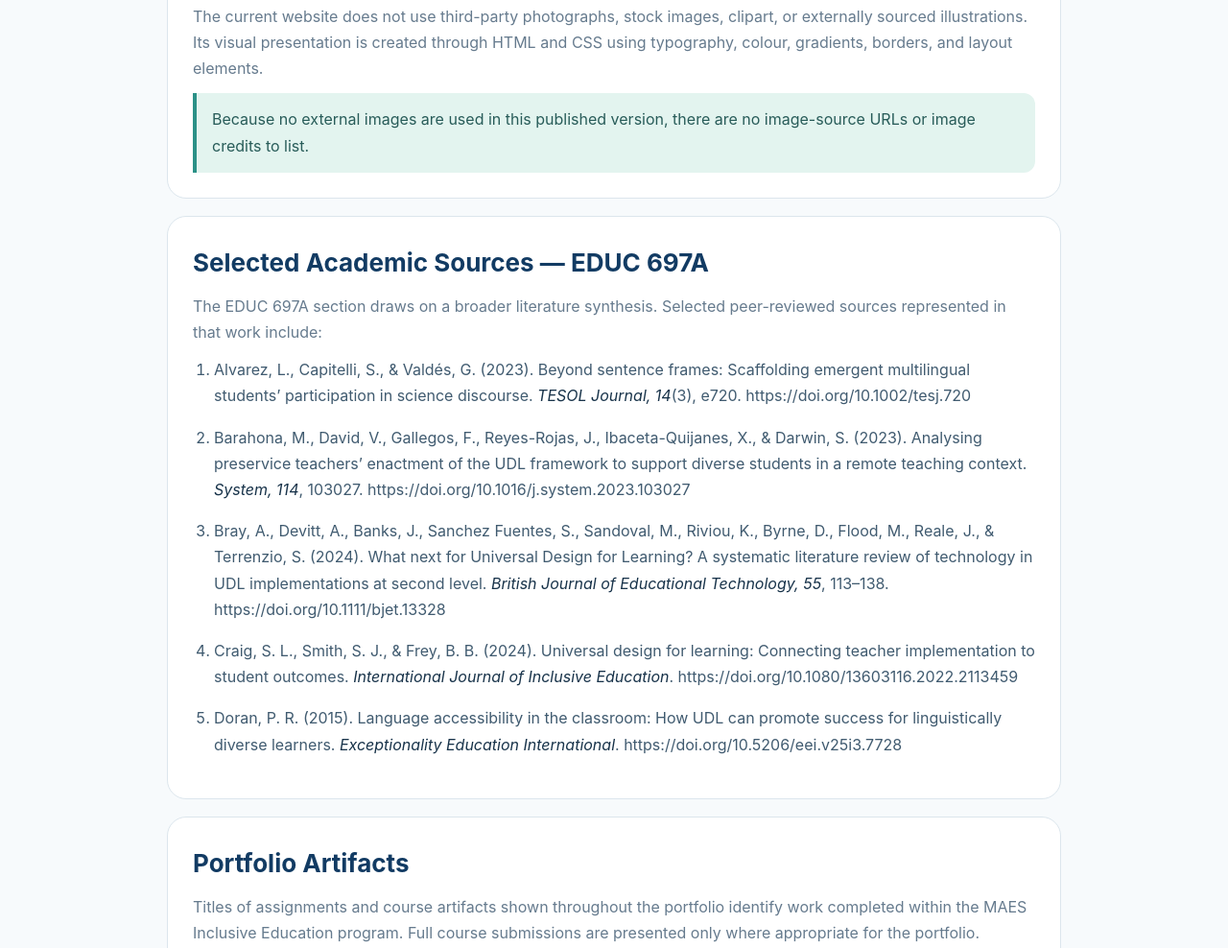
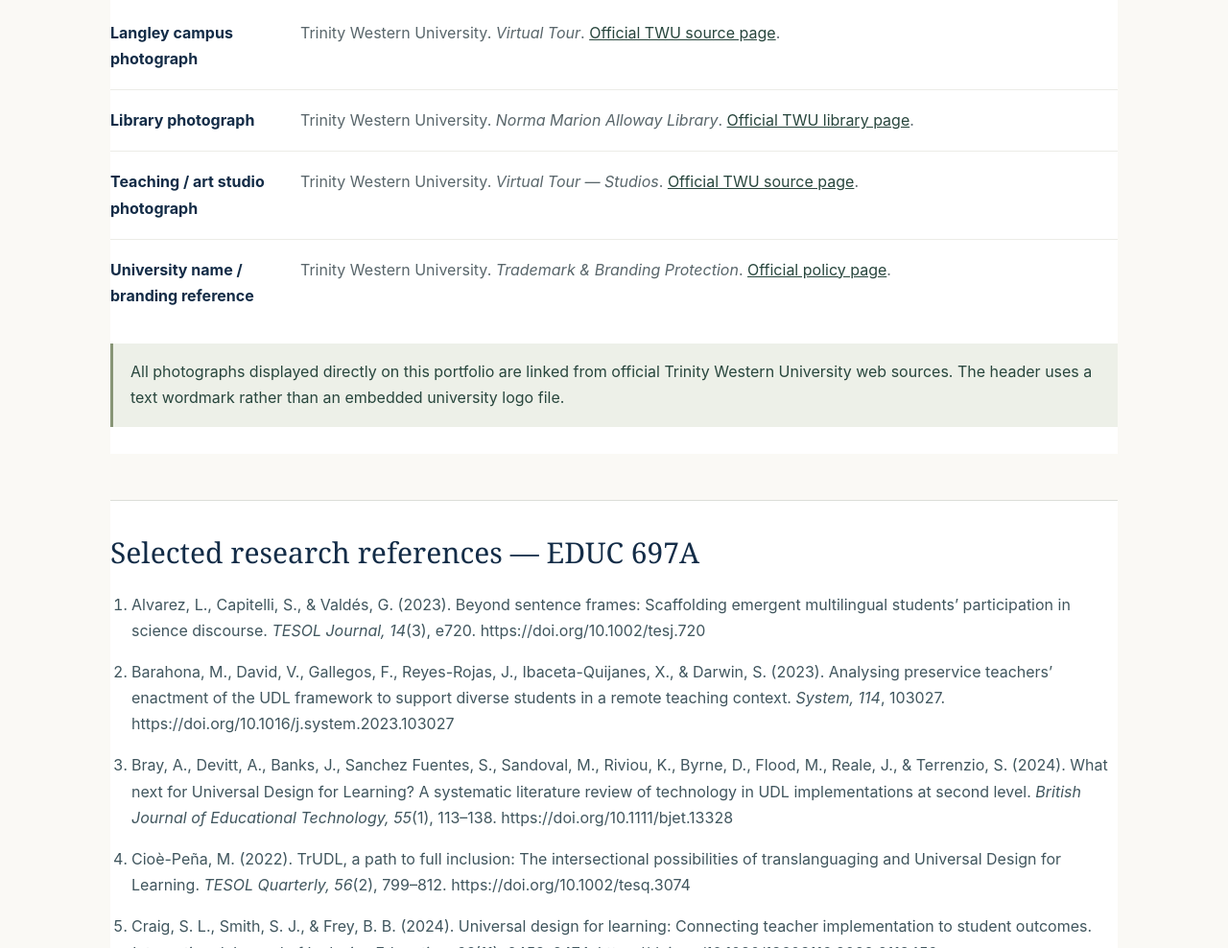
Before and after one commit to liuxiu444-boop/KRIS-1, a plain HTML site: page references.html in a window 1280 px wide. Shown: the part 511-1499 px from the top of the page at 96% size. Drawn offline with Linux system fonts and the light colour scheme.

Commit message:
Add final references and image credits

```diff
--- a/references.html
+++ b/references.html
@@ -1,34 +1,48 @@
-<!doctype html>
+<!DOCTYPE html>
 <html lang="en">
 <head>
-<meta charset="utf-8">
-<meta name="viewport" content="width=device-width,initial-scale=1">
-<meta name="description" content="References and source notes for Kris Liu's MAES Inclusive Education ePortfolio">
-<title>References | Kris Liu MAES-IE ePortfolio</title>
+<meta charset="UTF-8">
+<meta name="viewport" content="width=device-width, initial-scale=1.0">
+<meta name="description" content="References and image credits for Kris Liu's MAES Inclusive Education ePortfolio">
+<title>References | Kris Liu MAES Inclusive Education ePortfolio</title>
 <style>
-:root{--navy:#123b63;--teal:#2b9187;--mint:#e3f4ef;--sky:#edf5fb;--ink:#18334a;--muted:#667b8e;--line:#dce6ed;--bg:#f7fafc}
-*{box-sizing:border-box}body{margin:0;font-family:Inter,ui-sans-serif,system-ui,-apple-system,BlinkMacSystemFont,"Segoe UI",sans-serif;color:var(--ink);background:var(--bg);line-height:1.7}a{color:var(--navy)}.wrap{max-width:980px;margin:auto;padding:0 24px}.topbar{background:#fff;border-bottom:1px solid var(--line)}.nav{min-height:70px;display:flex;align-items:center;justify-content:space-between;gap:20px}.brand{font-weight:850;color:var(--navy)}.back{text-decoration:none;font-weight:750}.hero{padding:72px 0 42px;background:linear-gradient(180deg,#fff,#f3f8fb)}.kicker{text-transform:uppercase;letter-spacing:.13em;font-weight:850;font-size:13px;color:var(--teal)}h1{font-size:clamp(42px,6vw,66px);line-height:1.05;margin:10px 0 16px;color:var(--navy);letter-spacing:-1.5px}.lead{font-size:18px;color:var(--muted);max-width:800px}.section{padding:32px 0}.card{background:#fff;border:1px solid var(--line);border-radius:20px;padding:26px;margin:18px 0}.card h2{margin:0 0 10px;color:var(--navy);font-size:26px}.card p{margin:0 0 12px;color:var(--muted)}.note{background:var(--mint);border-left:4px solid var(--teal);padding:14px 16px;border-radius:0 12px 12px 0;color:#285c59}.refs{margin:0;padding-left:22px}.refs li{margin:0 0 16px;color:#405b70}.refs em{color:var(--ink)}footer{padding:30px 0 48px;color:var(--muted);font-size:14px}
+:root{--navy:#132c47;--teal:#4c665e;--mint:#edf0e8;--bg:#faf9f5;--line:#dcded8;--muted:#59666b;--white:#fff}
+*{box-sizing:border-box}html{scroll-behavior:smooth}body{margin:0;font-family:Inter,ui-sans-serif,system-ui,-apple-system,BlinkMacSystemFont,"Segoe UI",sans-serif;color:#17324a;background:var(--bg);line-height:1.7}
+a{color:#28463d}.wrap{max-width:1050px;margin:auto;padding:0 24px}.topbar{background:#fff;border-bottom:1px solid var(--line)}.nav{min-height:92px;display:flex;align-items:center;justify-content:space-between;gap:24px}.brand{text-decoration:none;color:var(--navy);font-weight:800}.back{text-decoration:none;font-size:14px}
+.hero{padding:62px 0 44px}.eyebrow{font-size:13px;letter-spacing:.12em;text-transform:uppercase;color:#647159}.hero h1{font-family:Georgia,"Times New Roman",serif;font-size:clamp(42px,5vw,62px);font-weight:400;letter-spacing:-1.4px;line-height:1.08;margin:16px 0}.hero p{color:var(--muted);font-size:17px;max-width:800px}
+section{padding:24px 0}.card{background:#fff;border-top:1px solid var(--line);padding:28px 0}.card h2{font-family:Georgia,"Times New Roman",serif;font-weight:400;font-size:30px;color:var(--navy);margin:0 0 14px}.card p{color:var(--muted);margin:0 0 14px}.credit{display:grid;grid-template-columns:180px 1fr;gap:18px;padding:18px 0;border-top:1px solid #ecece7}.credit:first-of-type{border-top:0}.credit b{color:var(--navy)}.credit div:last-child{color:var(--muted)}
+.refs{padding-left:22px}.refs li{margin-bottom:16px;color:#40565e}.note{background:var(--mint);border-left:3px solid #879576;padding:16px 18px;color:#28463d;margin-top:18px}
+footer{border-top:1px solid var(--line);padding:34px 0 52px;color:var(--muted);font-size:14px}
+@media(max-width:760px){.credit{grid-template-columns:1fr}.nav{align-items:flex-start;flex-direction:column;padding:20px 0}}
 </style>
 </head>
 <body>
-<header class="topbar"><div class="wrap nav"><div class="brand">Kris Liu · MAES-IE ePortfolio</div><a class="back" href="index.html">← Back to Portfolio</a></div></header>
+<header class="topbar"><div class="wrap nav"><a class="brand" href="index.html">Kris Liu · MAES Inclusive Education ePortfolio</a><a class="back" href="index.html">← Back to portfolio</a></div></header>
 <main>
-<section class="hero"><div class="wrap"><div class="kicker">References & Source Notes</div><h1>References</h1><p class="lead">This page identifies the visual-source status of the website and selected scholarly sources connected to the EDUC 697A research section.</p></div></section>
-<section class="section"><div class="wrap">
-<div class="card"><h2>Visual Sources</h2><p>The current website does not use third-party photographs, stock images, clipart, or externally sourced illustrations. Its visual presentation is created through HTML and CSS using typography, colour, gradients, borders, and layout elements.</p><div class="note">Because no external images are used in this published version, there are no image-source URLs or image credits to list.</div></div>
+<section class="hero"><div class="wrap"><div class="eyebrow">References & Image Credits</div><h1>References</h1><p>This page documents the visual sources used in the portfolio and selected scholarly sources connected to the EDUC 697A research section.</p></div></section>
 
-<div class="card"><h2>Selected Academic Sources — EDUC 697A</h2><p>The EDUC 697A section draws on a broader literature synthesis. Selected peer-reviewed sources represented in that work include:</p>
+<section><div class="wrap card"><h2>Image and institutional sources</h2>
+<div class="credit"><b>Langley campus photograph</b><div>Trinity Western University. <em>Virtual Tour</em>. <a href="https://www.twu.ca/visit/virtual-tour" target="_blank" rel="noopener">Official TWU source page</a>.</div></div>
+<div class="credit"><b>Library photograph</b><div>Trinity Western University. <em>Norma Marion Alloway Library</em>. <a href="https://www.twu.ca/academics/library" target="_blank" rel="noopener">Official TWU library page</a>.</div></div>
+<div class="credit"><b>Teaching / art studio photograph</b><div>Trinity Western University. <em>Virtual Tour — Studios</em>. <a href="https://www.twu.ca/visit/virtual-tour" target="_blank" rel="noopener">Official TWU source page</a>.</div></div>
+<div class="credit"><b>University name / branding reference</b><div>Trinity Western University. <em>Trademark & Branding Protection</em>. <a href="https://www.twu.ca/about-us/policies-guidelines/university-policies/trademark-branding-protection" target="_blank" rel="noopener">Official policy page</a>.</div></div>
+<div class="note">All photographs displayed directly on this portfolio are linked from official Trinity Western University web sources. The header uses a text wordmark rather than an embedded university logo file.</div>
+</div></section>
+
+<section><div class="wrap card"><h2>Selected research references — EDUC 697A</h2>
 <ol class="refs">
 <li>Alvarez, L., Capitelli, S., &amp; Valdés, G. (2023). Beyond sentence frames: Scaffolding emergent multilingual students’ participation in science discourse. <em>TESOL Journal, 14</em>(3), e720. https://doi.org/10.1002/tesj.720</li>
 <li>Barahona, M., David, V., Gallegos, F., Reyes-Rojas, J., Ibaceta-Quijanes, X., &amp; Darwin, S. (2023). Analysing preservice teachers’ enactment of the UDL framework to support diverse students in a remote teaching context. <em>System, 114</em>, 103027. https://doi.org/10.1016/j.system.2023.103027</li>
-<li>Bray, A., Devitt, A., Banks, J., Sanchez Fuentes, S., Sandoval, M., Riviou, K., Byrne, D., Flood, M., Reale, J., &amp; Terrenzio, S. (2024). What next for Universal Design for Learning? A systematic literature review of technology in UDL implementations at second level. <em>British Journal of Educational Technology, 55</em>, 113–138. https://doi.org/10.1111/bjet.13328</li>
-<li>Craig, S. L., Smith, S. J., &amp; Frey, B. B. (2024). Universal design for learning: Connecting teacher implementation to student outcomes. <em>International Journal of Inclusive Education</em>. https://doi.org/10.1080/13603116.2022.2113459</li>
-<li>Doran, P. R. (2015). Language accessibility in the classroom: How UDL can promote success for linguistically diverse learners. <em>Exceptionality Education International</em>. https://doi.org/10.5206/eei.v25i3.7728</li>
+<li>Bray, A., Devitt, A., Banks, J., Sanchez Fuentes, S., Sandoval, M., Riviou, K., Byrne, D., Flood, M., Reale, J., &amp; Terrenzio, S. (2024). What next for Universal Design for Learning? A systematic literature review of technology in UDL implementations at second level. <em>British Journal of Educational Technology, 55</em>(1), 113–138. https://doi.org/10.1111/bjet.13328</li>
+<li>Cioè-Peña, M. (2022). TrUDL, a path to full inclusion: The intersectional possibilities of translanguaging and Universal Design for Learning. <em>TESOL Quarterly, 56</em>(2), 799–812. https://doi.org/10.1002/tesq.3074</li>
+<li>Craig, S. L., Smith, S. J., &amp; Frey, B. B. (2024). Universal design for learning: Connecting teacher implementation to student outcomes. <em>International Journal of Inclusive Education, 28</em>(11), 2458–2474. https://doi.org/10.1080/13603116.2022.2113459</li>
+<li>Doran, P. R. (2015). Language accessibility in the classroom: How UDL can promote success for linguistically diverse learners. <em>Exceptionality Education International, 25</em>(3), 1–12. https://doi.org/10.5206/eei.v25i3.7728</li>
+<li>King-Sears, M. E., Stefanidis, A., Evmenova, A. S., Rao, K., Mergen, R. L., Owen, L. S., &amp; Strimel, M. M. (2023). Achievement of learners receiving UDL instruction: A meta-analysis. <em>Teaching and Teacher Education, 122</em>, 103956. https://doi.org/10.1016/j.tate.2022.103956</li>
+<li>Rao, K., &amp; Torres, C. (2017). Supporting academic and affective learning processes for English language learners with Universal Design for Learning. <em>TESOL Quarterly, 51</em>(2), 460–472. https://doi.org/10.1002/tesq.342</li>
 </ol>
-</div>
+</div></section>
 
-<div class="card"><h2>Portfolio Artifacts</h2><p>Titles of assignments and course artifacts shown throughout the portfolio identify work completed within the MAES Inclusive Education program. Full course submissions are presented only where appropriate for the portfolio.</p></div>
-</div></section>
+<section><div class="wrap card"><h2>Portfolio artifacts</h2><p>Course titles, assignment titles, reflections, and links throughout the portfolio refer to work completed within the MAES Inclusive Education program at Trinity Western University. External course-project links are identified on the relevant course section.</p></div></section>
 </main>
 <footer><div class="wrap">Kris Liu · MAES Inclusive Education ePortfolio · Trinity Western University</div></footer>
 </body>
```
